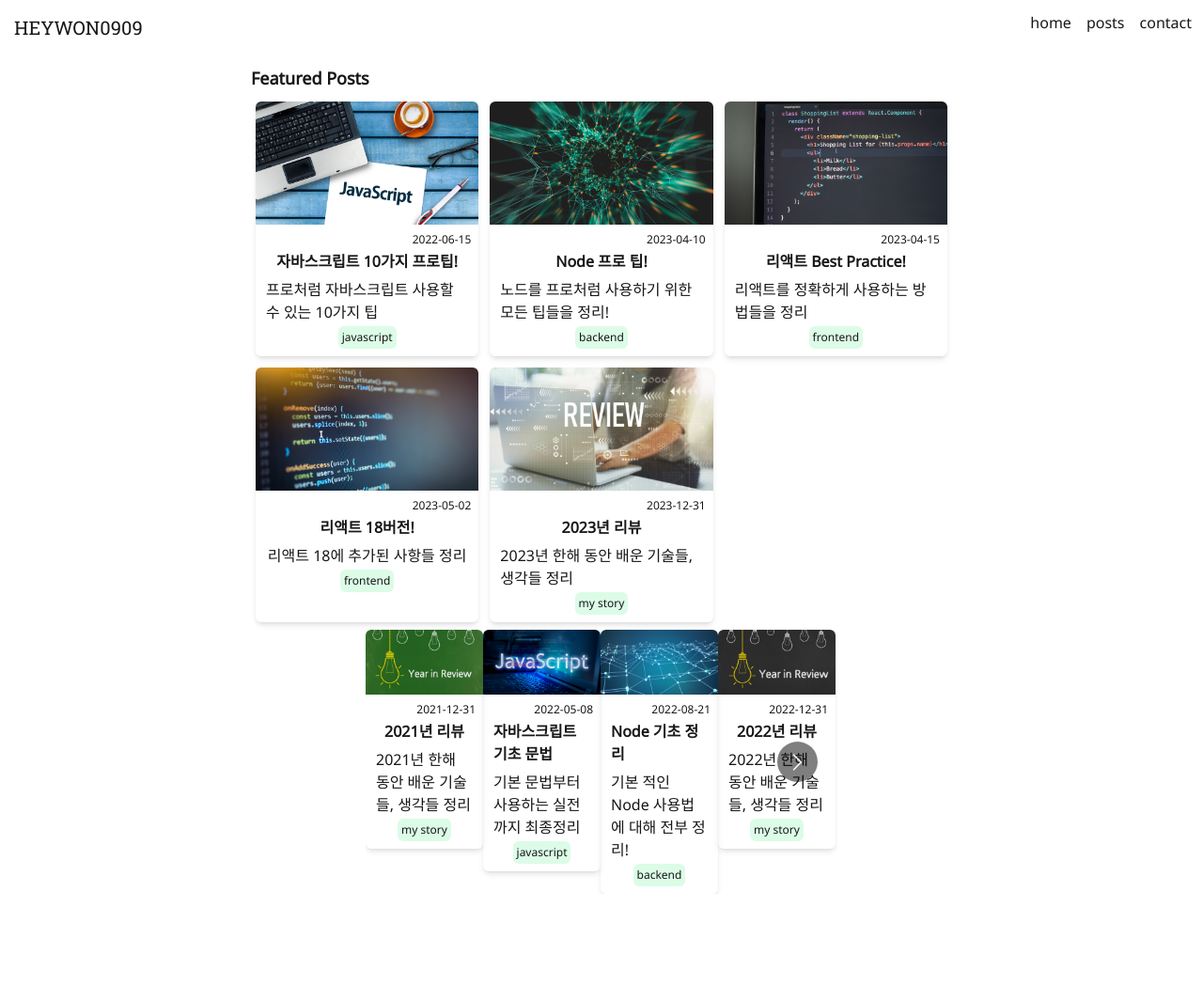
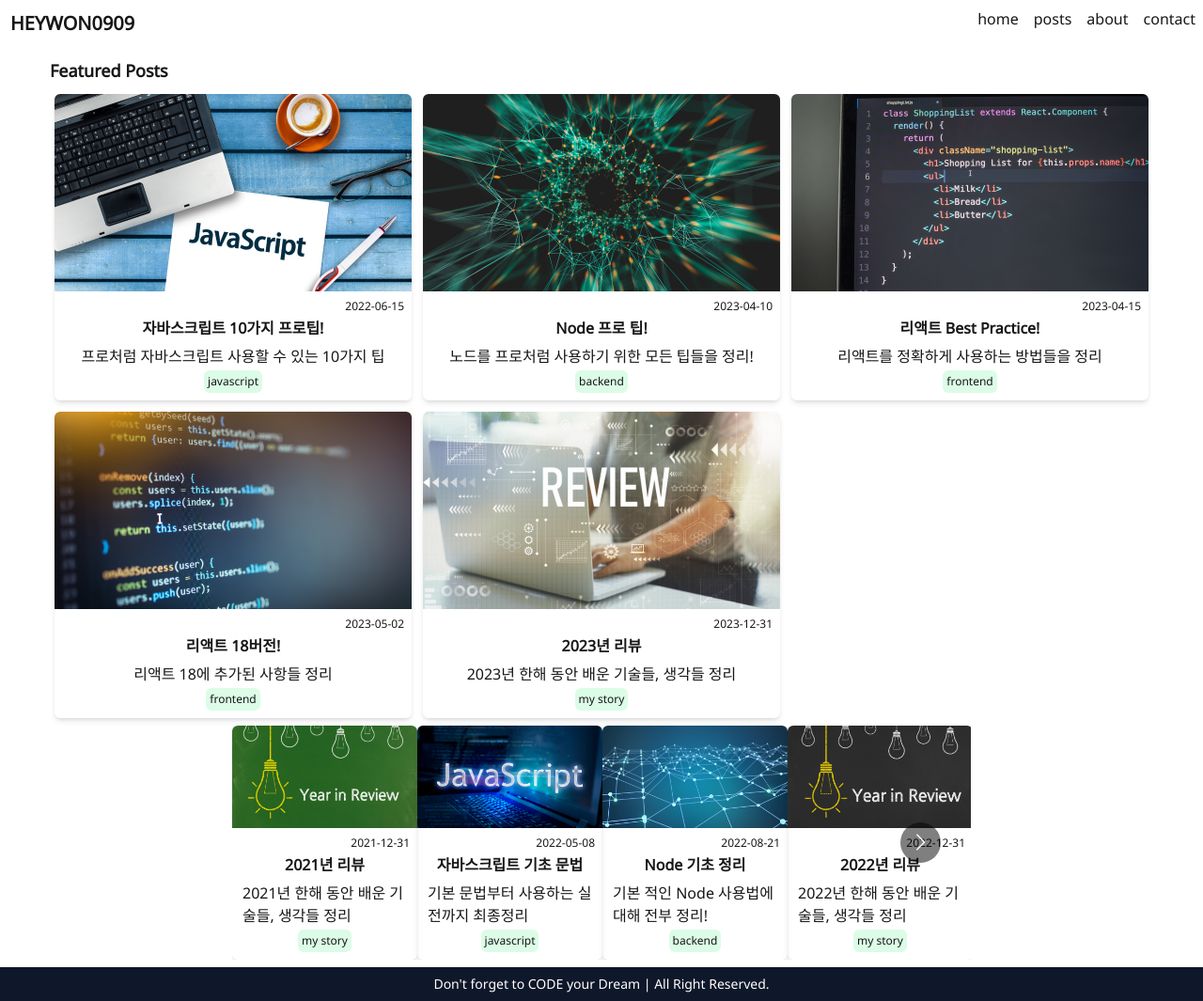
Before and after one commit to heywon0909/blog, a Next.js app: page / in a window 1280 px wide. Shown: the whole page at 94% size. Before the commit the page ends 959 px from the top, so only its background shows below. Built offline with nearby package versions, Linux system fonts and the light colour scheme.

Commit message:
feat: root layout,page  수정 및 관련 하위컴포넌트 분리

```diff
--- a/src/app/layout.tsx
+++ b/src/app/layout.tsx
@@ -1,15 +1,17 @@
 import type { Metadata } from 'next';
-import { Noto_Sans, Roboto_Slab } from 'next/font/google';
+import { Noto_Sans } from 'next/font/google';
 import './globals.css';
-import Link from 'next/link';
+
+import Header from '@/components/Header';
+import Footer from '@/components/Footer';
 
 const notoSans = Noto_Sans({
   weight: '400',
 });
 
-const roboto = Roboto_Slab({
-  weight: '400',
-});
+// const roboto = Roboto_Slab({
+//   weight: '400',
+// });
 
 export const metadata: Metadata = {
   title: 'Create Next App',
@@ -21,28 +23,12 @@ export default function RootLayout({
 }: Readonly<{
   children: React.ReactNode;
 }>) {
-  const menuList = [
-    { text: 'home', route: '/' },
-    { text: 'posts', route: '/posts' },
-    { text: 'contact', route: '/contact' },
-  ];
-
   return (
     <html lang="en">
-      <body className={`${notoSans.className}`}>
-        <div id="header" className="p-3 flex justify-between">
-          <Link href={'/'}>
-            <h1 className={`${roboto.className} font-semibold text-xl`}>HEYWON0909</h1>
-          </Link>
-          <nav className="flex gap-4">
-            {menuList.map(({ text, route }, index) => (
-              <Link href={route} key={index}>
-                {text}
-              </Link>
-            ))}
-          </nav>
-        </div>
-        <div className="flex justify-center items-center">{children}</div>
+      <body className={`${notoSans.className} flex flex-col w-full mx-auto`}>
+        <Header />
+        <main className="grow mx-auto">{children}</main>
+        <Footer />
       </body>
     </html>
   );
--- a/src/app/page.tsx
+++ b/src/app/page.tsx
@@ -5,13 +5,11 @@ import PostCard from '../components/PostCard';
 export default async function Home() {
   const posts: Post[] = await getPosts();
 
-  console.log('posts', posts);
-
   const featuredPosts = posts.filter(post => post.featured);
   const recommendedPosts = posts.filter(post => !post.featured);
 
   return (
-    <div className="w-3/5">
+    <section>
       <div className="p-2">
         <h2 className="text-bold font-bold text-left text-lg">Featured Posts</h2>
         <div className="p-2 grid grid-cols-3 gap-3">
@@ -27,6 +25,6 @@ export default async function Home() {
           </CarouselSlider>
         </div>
       </div>
-    </div>
+    </section>
   );
 }
--- /dev/null
+++ b/src/components/Footer.tsx
@@ -0,0 +1,7 @@
+export default function Footer() {
+  return (
+    <p className="bg-slate-900 text-white py-2 text-sm text-center">
+      {"Don't forget to CODE your Dream | All Right Reserved."}
+    </p>
+  );
+}
--- /dev/null
+++ b/src/components/Header.tsx
@@ -0,0 +1,25 @@
+import Link from 'next/link';
+
+export default function Header() {
+  const menuList = [
+    { text: 'home', route: '/' },
+    { text: 'posts', route: '/posts' },
+    { text: 'about', route: '/about' },
+    { text: 'contact', route: '/contact' },
+  ];
+
+  return (
+    <header className="p-2 flex justify-between">
+      <Link href={'/'}>
+        <h1 className="font-semibold text-xl">HEYWON0909</h1>
+      </Link>
+      <nav className="flex gap-4">
+        {menuList.map(({ text, route }, index) => (
+          <Link href={route} key={index}>
+            {text}
+          </Link>
+        ))}
+      </nav>
+    </header>
+  );
+}
```
